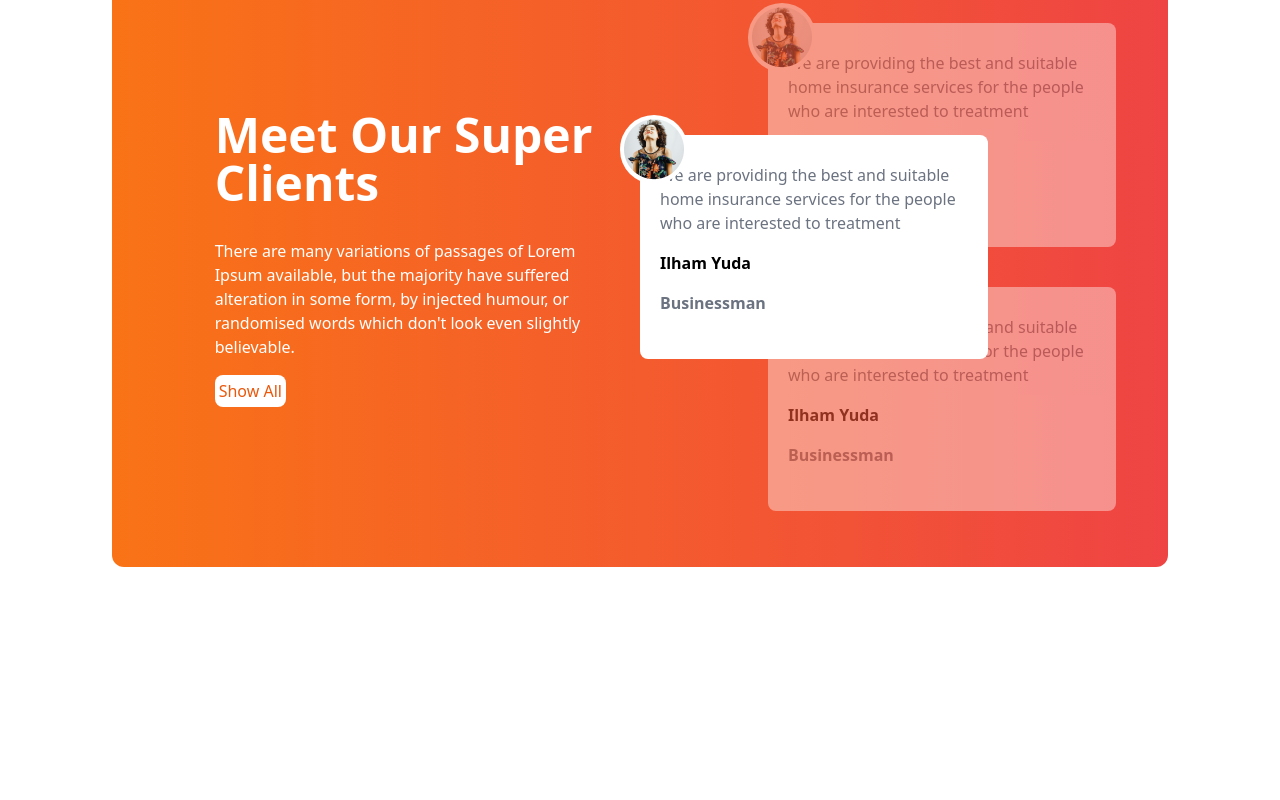
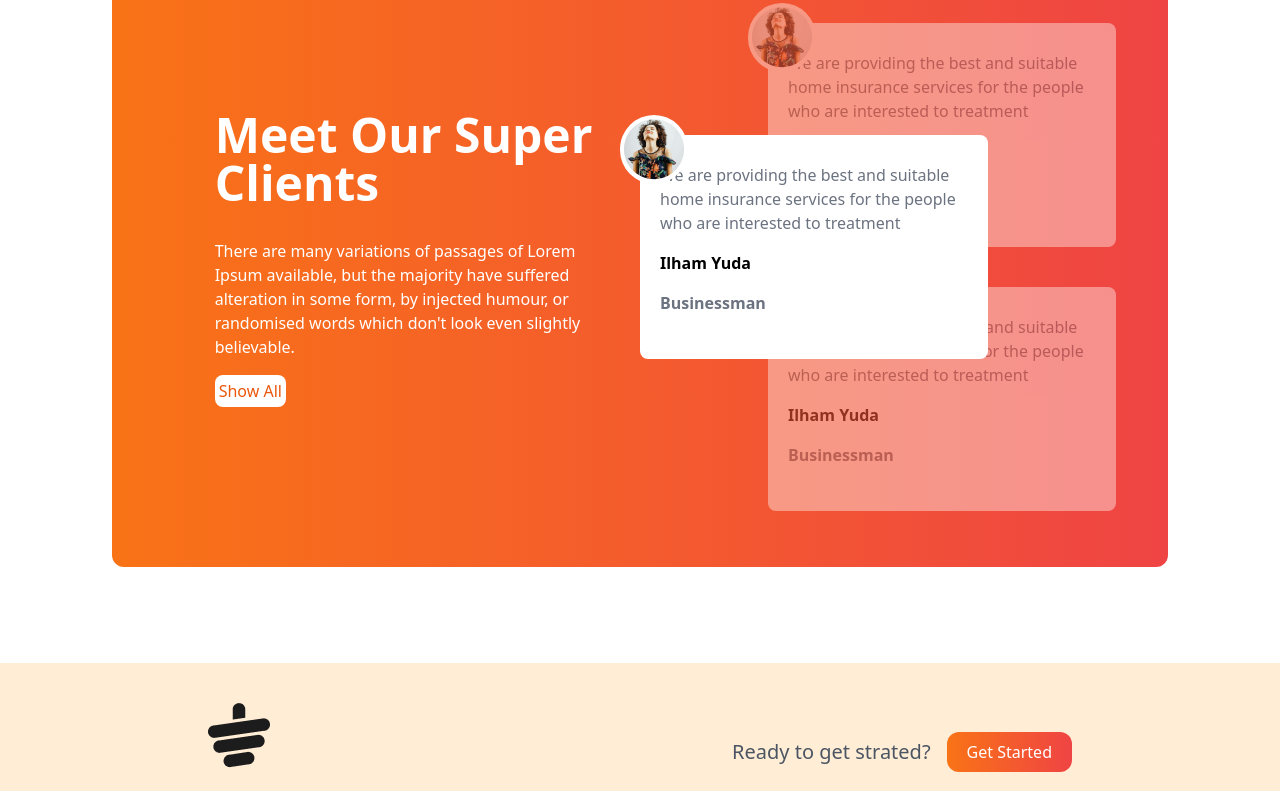
Before and after one commit to Mithila401/tea-house-repo-with-tailwind, a plain HTML site: page index.html in a window 1280 px wide. Shown: the part 2654-3454 px from the top of the page. Before the commit the page ends 3317 px from the top, so only its background shows below. Drawn offline with nearby package versions, Linux system fonts and the light colour scheme.

Commit message:
logo section done

```diff
--- a/index.html
+++ b/index.html
@@ -217,5 +217,18 @@
           </div>
          </section>
     </main>
+    <!-- footer section starts here -->
+    <footer class="bg-orange-100 h-32 text-gray-700 py-10 px-4 md:px-16">
+      <div class="w-9/12 mx-auto">
+        <!-- logo  -->
+         <div class="flex justify-between mb-8">
+          <img class="mb-8" src="images/cup.png" alt="">
+          <div class="flex items-center">
+            <h4 class="text-gray-600 font-medium text-xl mr-4">Ready to get strated?</h4>
+            <button class="bg-gradient-to-r from-orange-500 to bg-red-500 rounded-xl text-white py-2 px-5">Get Started</button>
+          </div>
+         </div>
+      </div>
+    </footer>
 </body>
 </html>
```
